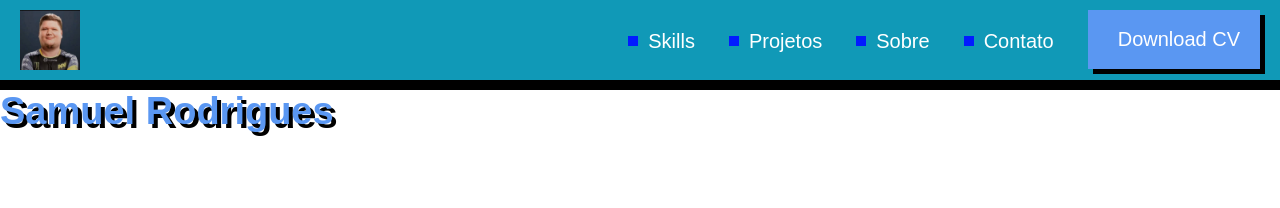
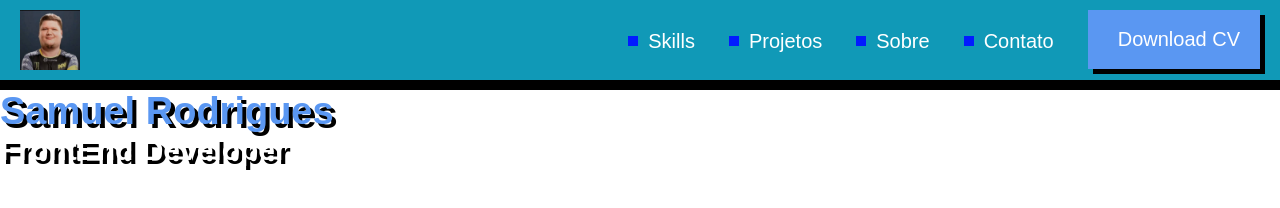
Before and after one commit to samuelr-dev/samuelr-dev.github.io, a plain HTML site: page index.html in a window 1280 px wide. Drawn offline with Linux system fonts and the light colour scheme.

Commit message:
Create the subtitle component

```diff
--- /dev/null
+++ b/css/components/subtitle.css
@@ -0,0 +1,6 @@
+h2 {
+    font-size: 30px;
+    font-family: 'Press Start 2P' , sans-serif;
+    text-shadow: 4px 4px 0 #000;
+    color: #FFF;
+}
--- a/index.html
+++ b/index.html
@@ -9,6 +9,7 @@
     <link rel="stylesheet" href="css/reset.css">
     <link rel="stylesheet" href="css/index.css">
     <link rel="stylesheet" href="css/components/title.css">
+    <link rel="stylesheet" href="css/components/subtitle.css">
 </head>
 
 <body>
@@ -24,5 +25,6 @@
         </nav>
     </header>
     <h1>Samuel Rodrigues</h1>
+    <h2 lang="en">FrontEnd Developer</h2>
 </body>
 </html>
```
